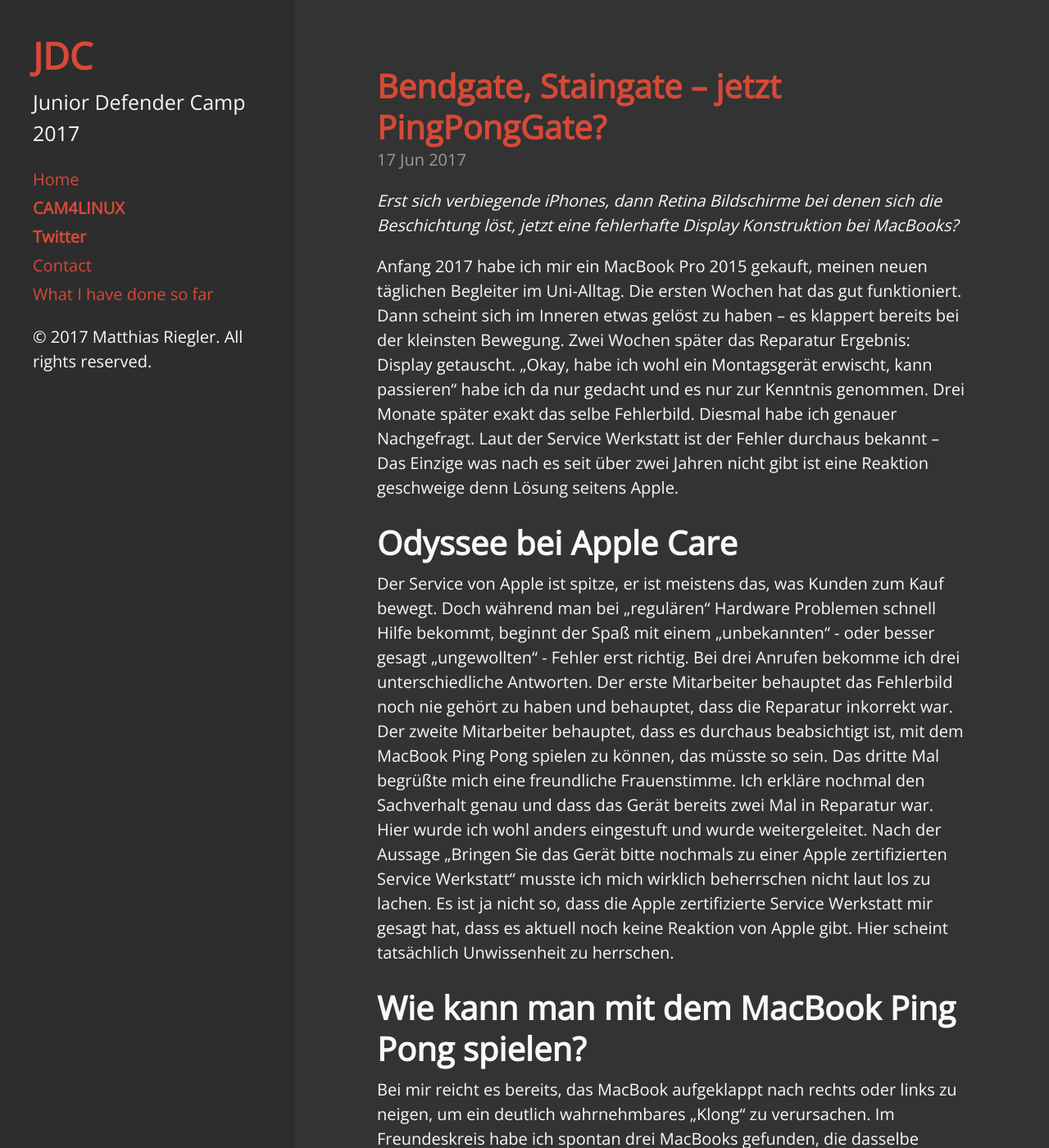
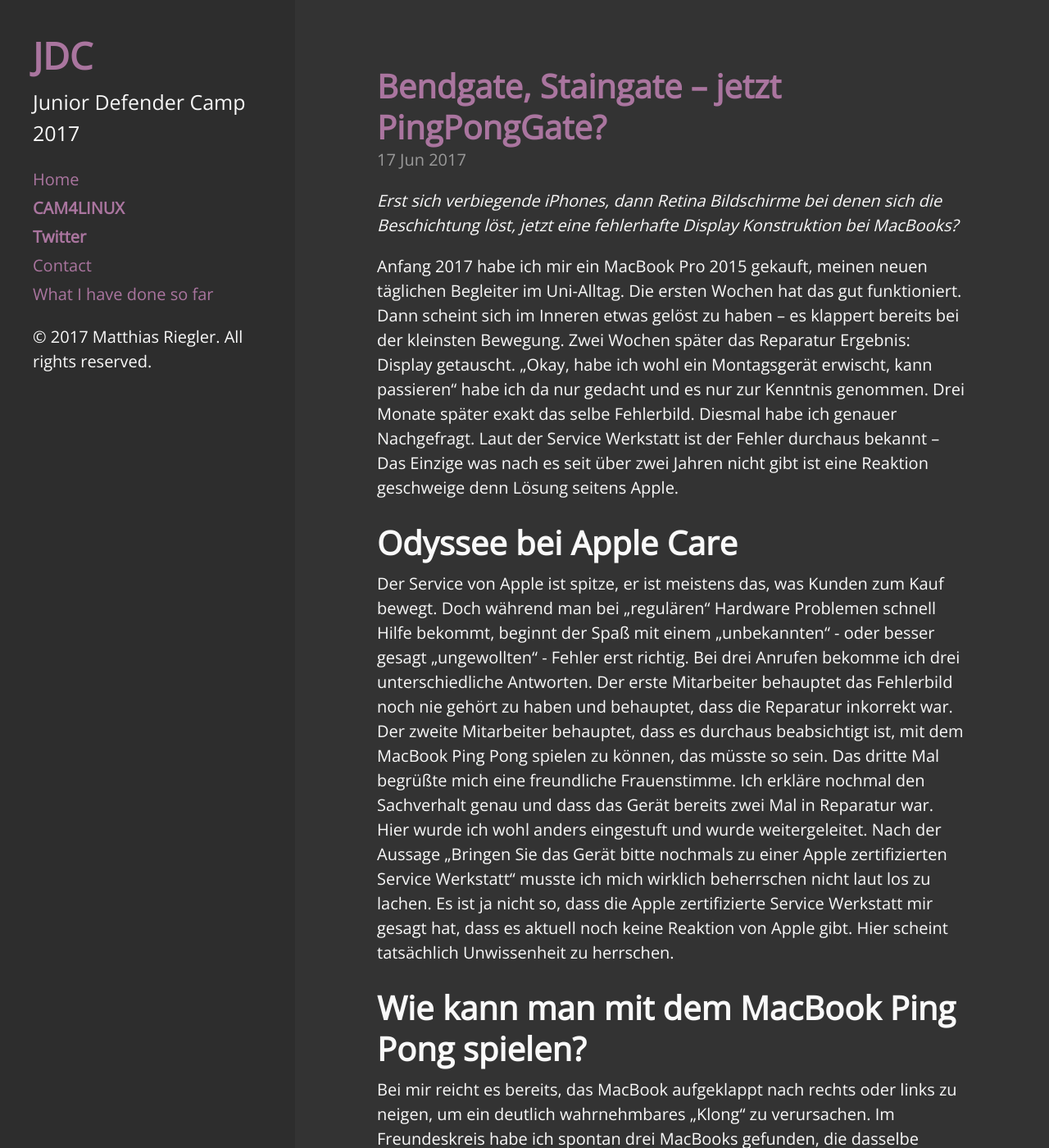
Before and after one commit to MaybelOoi/jdc, a Jekyll site: the page built from index.html, in a window 1280 px wide and 1400 px high. Shown: the whole window at 82% size. Built offline with Jekyll 4.4.1, drawn with Linux system fonts in a browser that asks for light colours; the list of posts is cut into pages by our own code.

Commit message:
CSS Fix(2)

```diff
--- a/public/css/blackdoc.css
+++ b/public/css/blackdoc.css
@@ -56,7 +56,7 @@
 }
 
 a:hover {
-  color: #d64937;
+  color: #aa759f;
 }
 
 .btn {
@@ -70,9 +70,9 @@
 
 .btn:hover,
 .btn:focus {
-  color: #d64937;
-  background-color: #d64937;
-  border-color: #d64937;
+  color: #aa759f;
+  background-color: #aa759f;
+  border-color: #aa759f;
 }
 
 strong, b {
@@ -81,7 +81,7 @@
 /* Code */
 
 code {
-  color: #d64937;
+  color: #aa759f;
   white-space: pre-wrap;
   background-color: #2d2d2d;
 }
@@ -191,12 +191,12 @@
 
 /* Sidebar links */
 .sidebar a {
-  color: #d64937;
+  color: #aa759f;
 }
 
 /* About section */
 .sidebar-about h1 {
-  color: #d64937;
+  color: #aa759f;
   margin-top: 0;
   font-family: 'Open Sans', sans-serif;
   font-size: 2.25rem;
@@ -272,7 +272,7 @@
 .page-title,
 .post-title,
 .post-title a {
-  color: #d64937;
+  color: #aa759f;
 }
 
 /*
```
